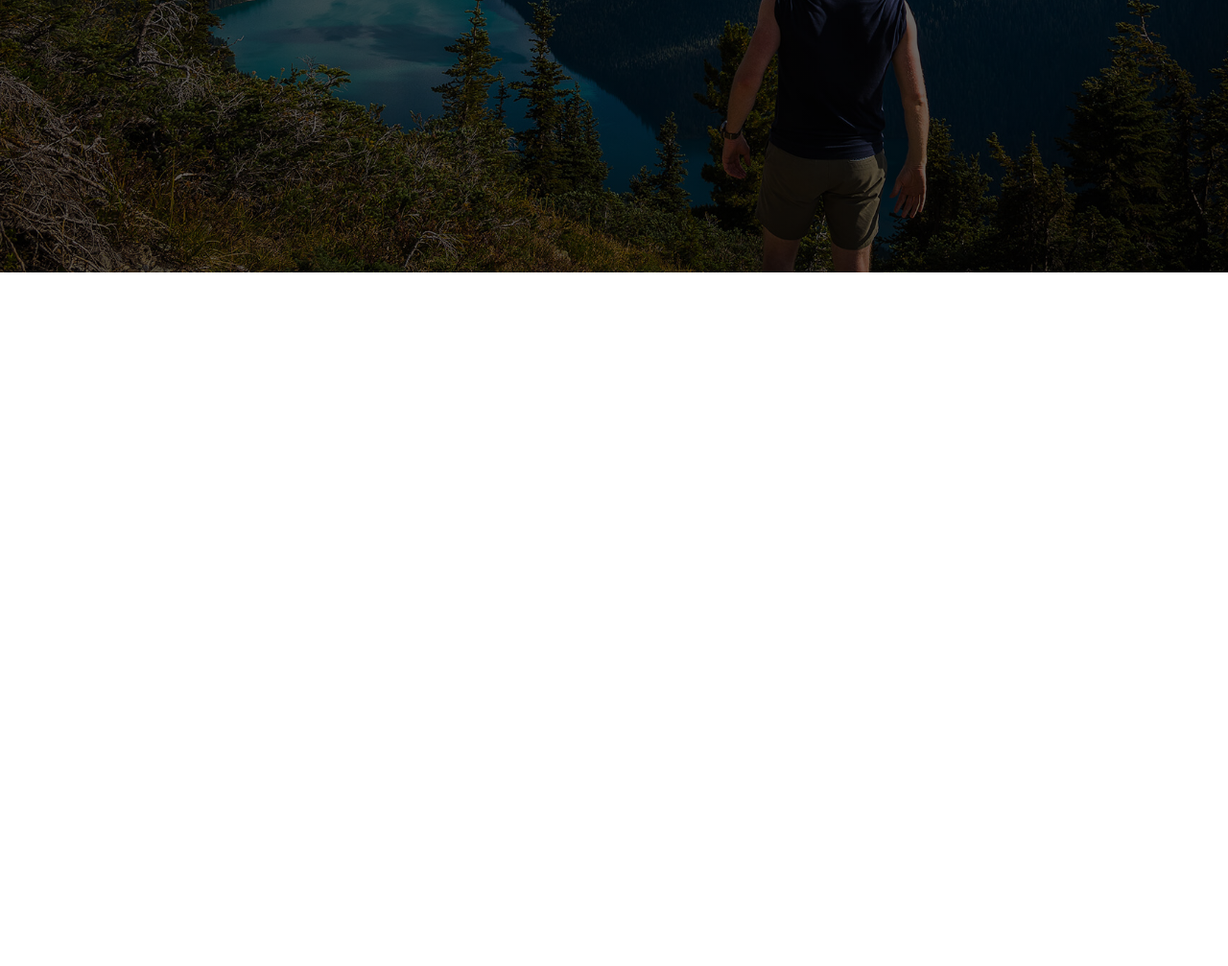
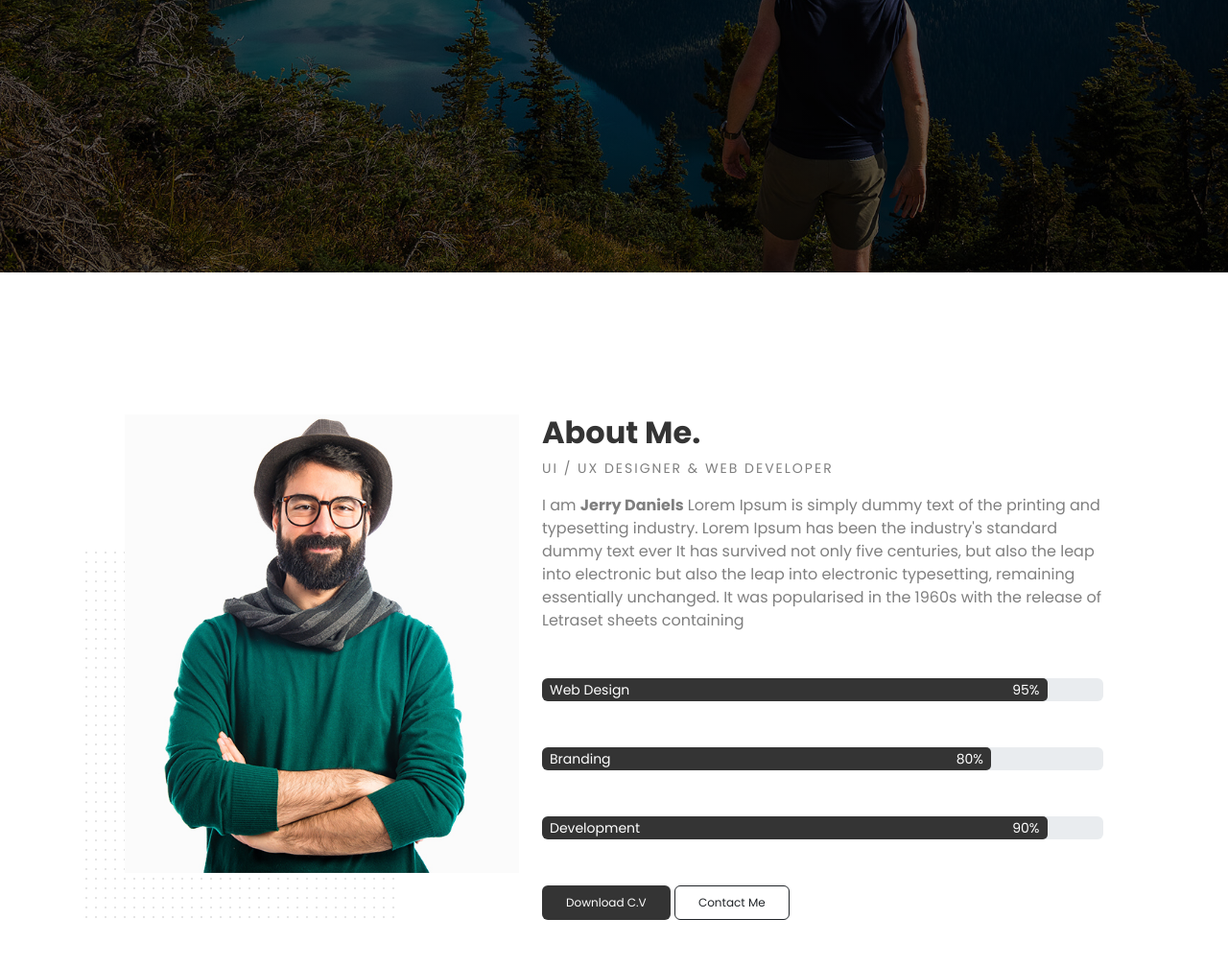
Before and after one commit to Ahmed2004Dev/Daniels, a plain HTML site: page index.html in a window 1280 px wide. Shown: the part 516-1523 px from the top of the page at 96% size. Before the commit the page ends 800 px from the top, so only its background shows below. Drawn offline with nearby package versions, Linux system fonts and the light colour scheme.

Commit message:
About Section

```diff
--- a/css/style.css
+++ b/css/style.css
@@ -128,3 +128,63 @@ ul {
 }
 
 /* ********* e-header ******** */
+
+/* ********* s-About ********* */
+.inner-about {
+    padding: 100px 0 0;
+}
+
+.cont-img-about::after {
+    content: "";
+    position: absolute;
+    background: url(../imags/dots.png) repeat;
+    height: 80%;
+    width: 80%;
+    z-index: -1;
+    left: -10%;
+    bottom: -10%;
+}
+
+.bottom-title-about {
+    letter-spacing: 2px;
+    font-size: 14px;
+}
+
+.cont-rang {
+    height: 1.5rem;
+}
+
+.p-item-rang {
+    font-size: 14px;
+    margin-bottom: 0 !important;
+    align-self: center
+}
+
+.back-item-rang-about {
+    background-color: var(--MainColor);
+    border-radius: 0 5px 5px 0px;
+    -webkit-border-radius: 0 5px 5px 0px;
+    -moz-border-radius: 0 5px 5px 0px;
+    -ms-border-radius: 0 5px 5px 0px;
+    -o-border-radius: 0 5px 5px 0px;
+}
+
+.cont-button button {
+    font-size: 12px;
+    transition: all .5s !important;
+    -webkit-transition: all .5s !important;
+    -moz-transition: all .5s !important;
+    -ms-transition: all .5s !important;
+    -o-transition: all .5s !important;
+}
+
+.but-about-top:hover {
+    color: var(--MainColor) !important;
+    border: 1px solid var(--MainColor);
+}
+
+.but-about-bottom:hover {
+    background-color: var(--MainColor);
+}
+
+/* ********* e-About ********* */
--- a/index.html
+++ b/index.html
@@ -111,7 +111,68 @@
     </header>
     <!-- ********* e-Header ******** -->
 
-
+    <!-- ********* s-About ********* -->
+    <section id="about" class="about inner-about">
+        <div class="container">
+            <div class="row cont-about gx-4 gy-5 p-5">
+                <div class="left-about col-xxl-5 col-xl-5 col-lg-5 col-md-12 col-sm-12">
+                    <div class="cont-img-about position-relative">
+                        <img class="img-fluid" src="./imags/about .jpg" alt="">
+                    </div>
+                </div>
+                <div class="right-about col-xxl-7 col-xl-7 col-lg-7 col-md-12 col-sm-12">
+                    <h2 class="text-capitalize fs-2 mb-2 m-color mb-2 fw-bold">about me.</h2>
+                    <p class="bottom-title-about text-uppercase text-black-50">UI / UX Designer & Web Developer</p>
+                    <p class="text-black-50 mb-2">
+                        I am <span class="fw-bold">Jerry Daniels</span> Lorem Ipsum is simply dummy text of the printing
+                        and typesetting industry.
+                        Lorem Ipsum has been the industry's standard dummy text ever It has survived not only five
+                        centuries, but also the leap into electronic but also the leap into electronic typesetting,
+                        remaining essentially unchanged. It was popularised in the 1960s with the release of Letraset
+                        sheets containing
+                    </p>
+                    <div class="rang-about mb-2">
+                        <div class="progress cont-rang my-5" role="progressbar" aria-label="Success example"
+                            aria-valuenow="25" aria-valuemin="0" aria-valuemax="100">
+                            <div class="progress-bar back-item-rang-about" style="width: 90%">
+                                <div class="cont-rang h-100 d-flex justify-content-between align-items-start px-2">
+                                    <p class="p-item-rang text-capitalize text-white">web design</p>
+                                    <p class="p-item-rang text-capitalize text-white">95%</p>
+                                </div>
+                            </div>
+                        </div>
+                        <div class="progress cont-rang my-5" role="progressbar" aria-label="Success example"
+                            aria-valuenow="25" aria-valuemin="0" aria-valuemax="100">
+                            <div class="progress-bar back-item-rang-about" style="width: 80%">
+                                <div class="cont-rang h-100 d-flex justify-content-between align-items-start px-2">
+                                    <p class="p-item-rang text-capitalize text-white">branding</p>
+                                    <p class="p-item-rang text-capitalize text-white">80%</p>
+                                </div>
+                            </div>
+                        </div>
+                        <div class="progress cont-rang my-5" role="progressbar" aria-label="Success example"
+                            aria-valuenow="25" aria-valuemin="0" aria-valuemax="100">
+                            <div class="progress-bar back-item-rang-about" style="width: 90%">
+                                <div class="cont-rang h-100 d-flex justify-content-between align-items-start px-2">
+                                    <p class="p-item-rang text-capitalize text-white">development</p>
+                                    <p class="p-item-rang text-capitalize text-white">90%</p>
+                                </div>
+                            </div>
+                        </div>
+                    </div>
+                    <div class="cont-button ">
+                        <button type="button"
+                            class="btn but-about-top rounded-2 back-item-rang-about text-white text-capitalize text-black px-4 py-2">download
+                            c.v</button>
+                        <button type="button"
+                            class="btn but-about-bottom border-1 text-capitalize btn-outline-dark px-4 py-2">contact
+                            me</button>
+                    </div>
+                </div>
+            </div>
+        </div>
+    </section>
+    <!-- ********* e-About ********* -->
 
 
 
```
